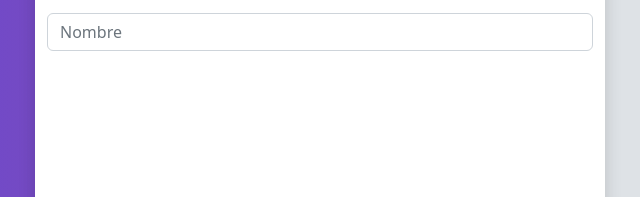
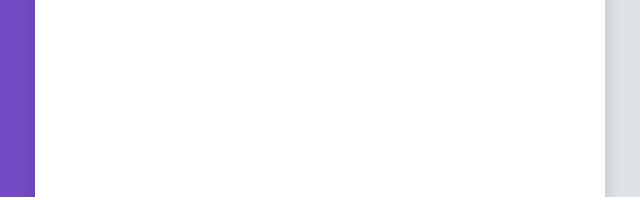
Before and after one commit to Tincho91/maiaru-portafolio-sass-boostrap, a website: page index.html in a window 1280 px wide. Shown: the part 7116-7313 px from the top of the page, 605-1245 px from the left. Drawn offline with nearby package versions, Linux system fonts and the light colour scheme; files that its build step writes are made by us from their sources.

Commit message:
Commit siete

```diff
--- a/index.html
+++ b/index.html
@@ -617,9 +617,7 @@
                 <div class="mb-3">
                   <input type="email" placeholder="Email" id="inputEmail" class="form-control">
                 </div>
-                <div class="mb-3">
-                  <input type="text" placeholder="Nombre" id="inputName" class="form-control">
-                </div>
+
               </form>
             </div>
           </div>
```
